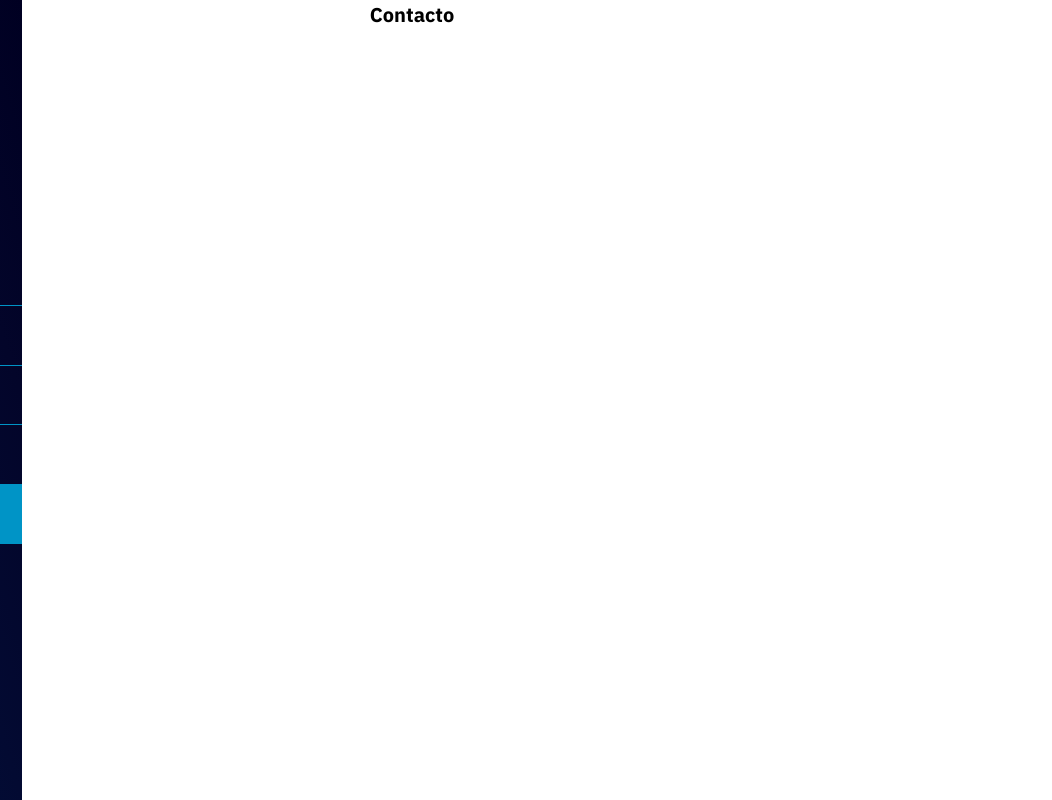
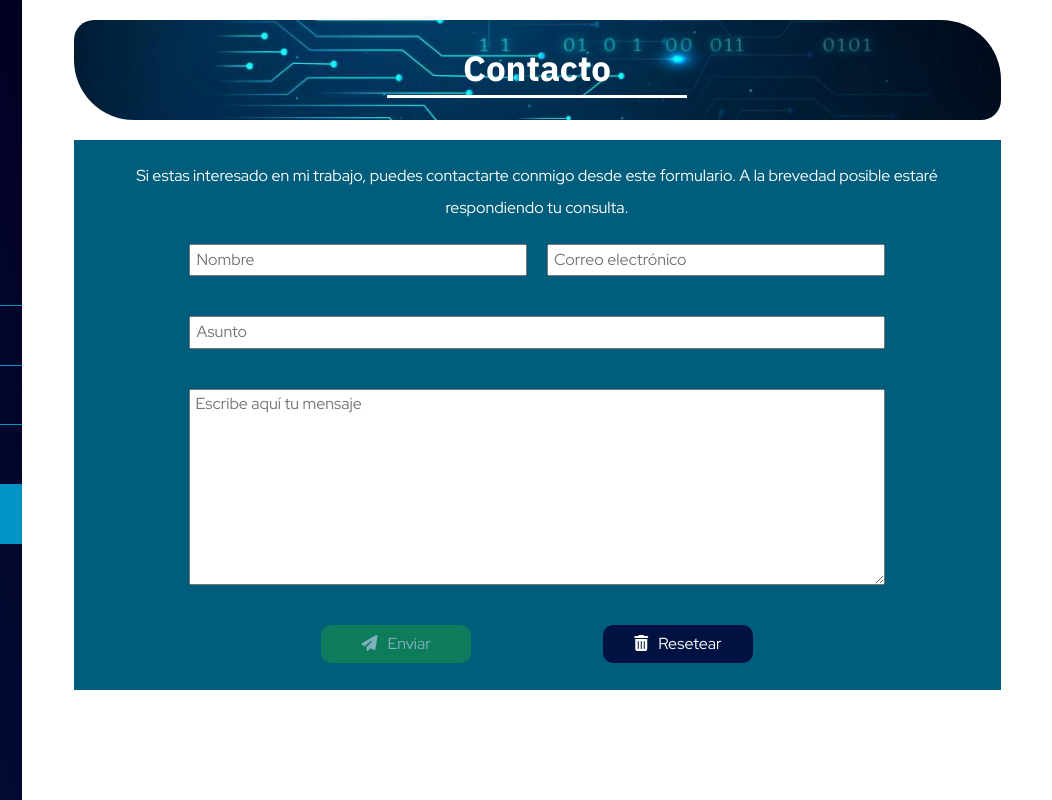
Before and after one commit to devpegar/devpegar, a website: page contact.html in a window 1280 px wide. Shown: the full height of the page, 228-1280 px from the left. Drawn offline with Linux system fonts and the light colour scheme; some packages are replaced by stand-ins of ours; a script that the page names is missing.

Commit message:
Final del proyecto

```diff
--- a/contact.html
+++ b/contact.html
@@ -16,6 +16,7 @@
       src="https://kit.fontawesome.com/1a009a8fae.js"
       crossorigin="anonymous"
     ></script>
+    <script src="//cdn.jsdelivr.net/npm/sweetalert2@11"></script>
     <title>DevpegAr | Web Development</title>
   </head>
   <body>
@@ -64,9 +65,67 @@
     </aside>
 
     <main class="contact">
-      <h3 class="contact__heading">Contacto</h3>
+      <div class="contact__header">
+        <h1 class="contact__heading">Contacto</h1>
+      </div>
+      <div class="contact__content-form">
+        <p class="contact__text">
+          Si estas interesado en mi trabajo, puedes contactarte conmigo desde
+          este formulario. A la brevedad posible estaré respondiendo tu
+          consulta.
+        </p>
+        <form
+          action="https://formsubmit.co/a30c2dad86f873e5cec911db3b634ba1"
+          method="post"
+          class="form"
+        >
+          <input
+            type="text"
+            placeholder="Nombre"
+            class="form__text"
+            id="name"
+            name="Nombre"
+          />
+          <input
+            type="email"
+            name="Email"
+            id="email"
+            placeholder="Correo electrónico"
+            class="form__email"
+          />
+          <input
+            type="text"
+            placeholder="Asunto"
+            class="form__subject"
+            id="subject"
+            name="Asunto"
+          />
+          <textarea
+            name="Mensaje"
+            id="message"
+            cols="30"
+            rows="10"
+            placeholder="Escribe aquí tu mensaje"
+            class="form__message"
+          ></textarea>
+          <input
+            type="hidden"
+            name="_next"
+            value="https://127.0.0.1:5500/gracias.html"
+          />
+          <div class="form__btns">
+            <button type="submit" id="submit">
+              <i class="fa-solid fa-paper-plane"></i>Enviar
+            </button>
+            <button type="reset" id="reset">
+              <i class="fa-solid fa-trash-can"></i>Resetear
+            </button>
+          </div>
+        </form>
+      </div>
     </main>
 
     <script src="build/js/app.js"></script>
+    <script src="build/js/sendEmail.js"></script>
   </body>
 </html>
--- a/package.json
+++ b/package.json
@@ -32,5 +32,8 @@
   "browserslist": [
     "last 1 version",
     "> 1%"
-  ]
+  ],
+  "dependencies": {
+    "sweetalert2": "^11.4.17"
+  }
 }
```
Also changed, not shown: gracias.html (added, +57 -0 lines), build/css/app.css, build/js/sendEmail.js (added), 2 other files.
